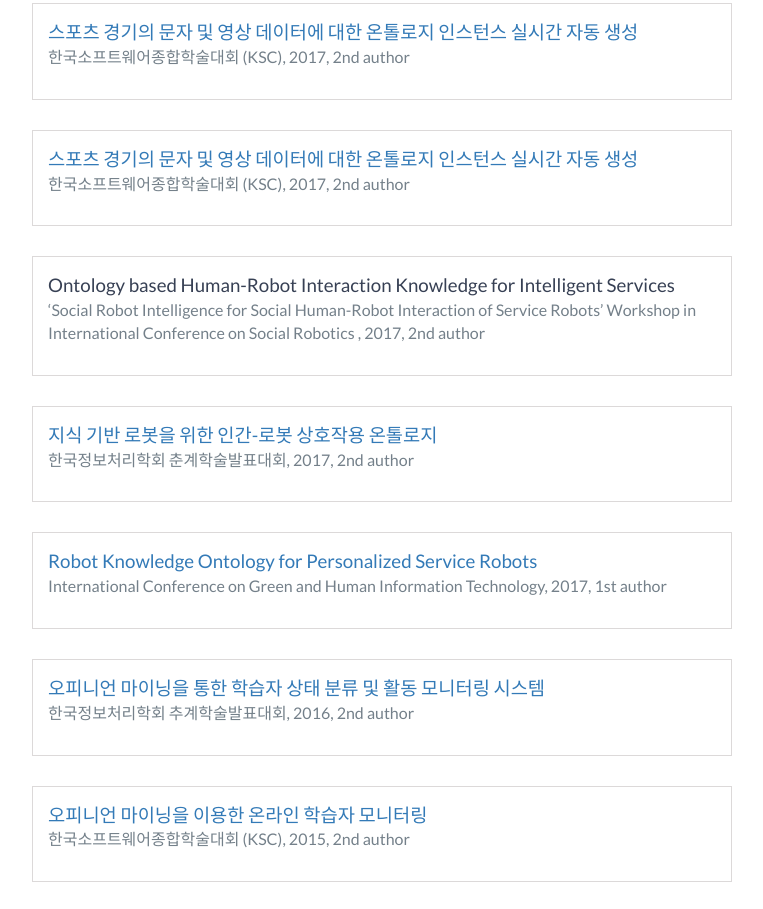
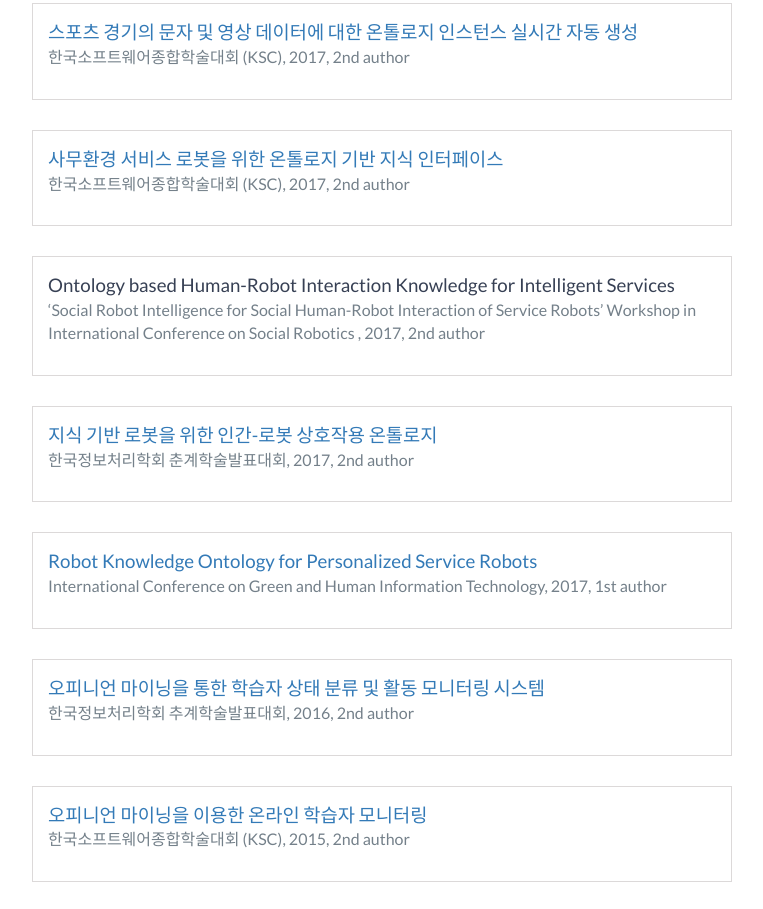
Before and after one commit to tim0225/tim0225.github.io, a website: page index.html in a window 1280 px wide. Shown: the part 2850-3759 px from the top of the page, without its empty margins (258-1021 px from the left). Drawn offline with nearby package versions, Linux system fonts and the light colour scheme.

Commit message:
update paper

```diff
--- a/index.html
+++ b/index.html
@@ -165,7 +165,7 @@
         <!-- End .education-block -->
 
         <div class="education-block">
-            <h3><a href="http://www.dbpia.co.kr/pdf/pdfView.do?nodeId=NODE07322287&mark=0&useDate=&bookmarkCnt=0&ipRange=N&language=ko_KR">스포츠 경기의 문자 및 영상 데이터에 대한 온톨로지 인스턴스 실시간 자동 생성</a></h3>
+            <h3><a href="https://tripleadmin.eiric.or.kr/literature/ser_view.php?SnxGubun=INME&mode=total&searchCate=literature&literature=Y&more=Y&research=Y&gu=INME000F5&cmd=qryview&SnxIndxNum=207029&q1_yy=2017&q1_mm=12&rownum=1&totalCnt=22&q1_t=67CV67OR7Zi4&listUrl=L2xpdGVyYXR1cmUvcmVzdWx0LnBocD9TbnhHdWJ1bj1JTk1FJm1vZGU9dG90YWwmc2VhcmNoQ2F0ZT1saXRlcmF0dXJlJmxpdGVyYXR1cmU9WSZxMT0lQjklREElQkElQjQlQzglQTMmbW9yZT1ZJmYxPU1OJnJlc2VhcmNoPVk=&f1=MN&q1=%B9%DA%BA%B4%C8%A3">사무환경 서비스 로봇을 위한 온톨로지 기반 지식 인터페이스</a></h3>
             <h4>한국소프트웨어종합학술대회 (KSC), 2017, 2nd author</h4>
         </div>
         <!-- End .education-block -->
```
